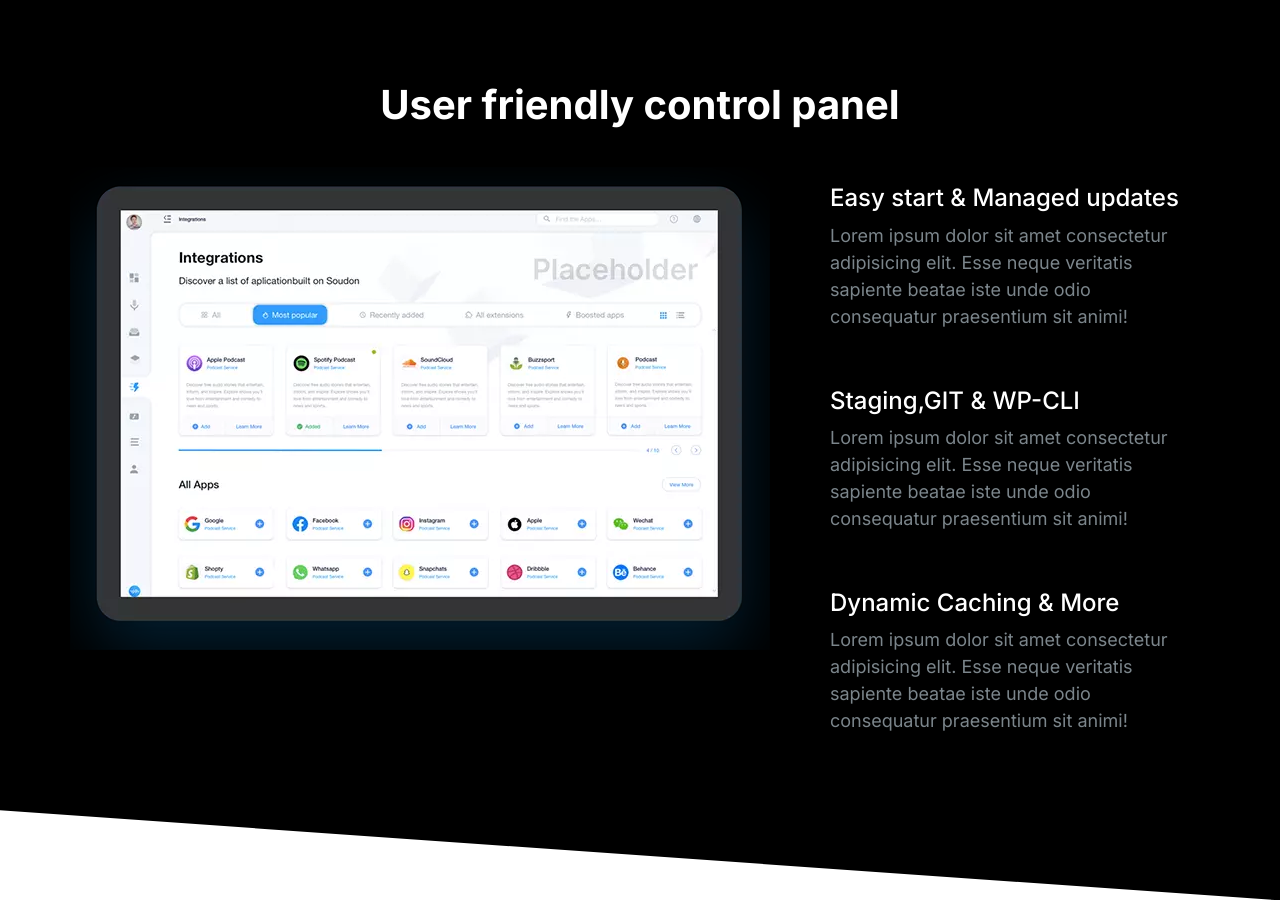
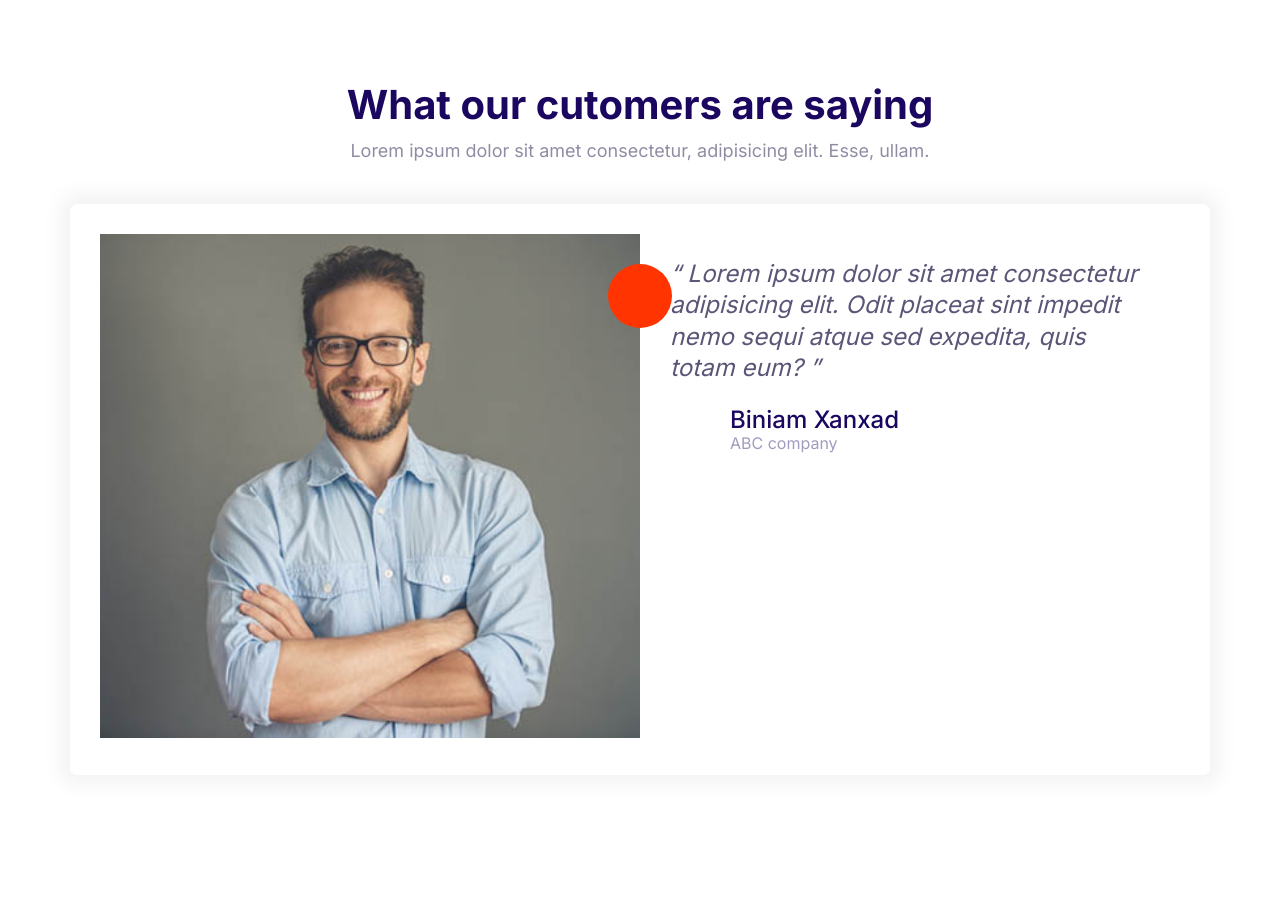
Before and after one commit to xanxad/moshify, a plain HTML site: page index.html in a window 1280 px wide. After the commit the page ends 825 px from the top, so only its background shows below. Drawn offline with Linux system fonts and the light colour scheme.

Commit message:
build the testimonial block template

```diff
--- a/index.html
+++ b/index.html
@@ -14,75 +14,49 @@
     <link rel="stylesheet" href="css/styles.css" />
   </head>
   <body>
-    <section class="block block--dark block--skewed-right">
+    <section class="block">
       <header class="block__header">
-        <h2>User friendly control panel</h2>
+        <h2>What our cutomers are saying</h2>
+        <p>
+          Lorem ipsum dolor sit amet consectetur, adipisicing elit. Esse, ullam.
+        </p>
       </header>
-      <div class="container grid grid--1x2 block-showcase">
-        <picture class="block-showcase__image">
-          <source
-            type="image/webp"
-            srcset="images/ipad.webp 1x, images/ipad@2x.webp 2x"
+      <div class="container">
+        <div class="card testimonial">
+          <div class="grid grid--1x2">
+            <div class="testimonial__image">
+              <img
+                src="images/testimonial.jpg"
+                alt="A happy, smiling customer"
               />
-          <source
-            type="image/png"
-            srcset="images/ipad.png 1x, images/ipad@2x.png 2x"
-          />
-          <img src="images/ipad.png" alt="" />
-        </picture>
-        <ul class="list">
-          <li>
+              <span class="icon-container icon-container--accent">
+                <svg class="icon icon--white icon--small">
+                  <use xlink:href="images/sprite.svg#quotes"></use>
+                </svg>
+              </span>
+            </div>
+            <blockquote class="quote">
+              <p class="quote__text">
+                Lorem ipsum dolor sit amet consectetur adipisicing elit. Odit
+                placeat sint impedit nemo sequi atque sed expedita, quis totam
+                eum?
+              </p>
+              <footer>
                 <div class="media">
                   <div class="media__image">
-                <svg class="icon icon--primary">
-                  <use xlink:href="images/sprite.svg#computer"></use>
+                    <svg class="icon icon--primary quote__line">
+                      <use xlink:href="images/sprite.svg#line"></use>
                     </svg>
                   </div>
                   <div class="media__body">
-                <h3 class="media__title">Easy start & Managed updates</h3>
-                <p>
-                  Lorem ipsum dolor sit amet consectetur adipisicing elit. Esse
-                  neque veritatis sapiente beatae iste unde odio consequatur
-                  praesentium sit animi!
-                </p>
+                    <h3 class="media__title quote__author">Biniam Xanxad</h3>
+                    <p class="quote__organization">ABC company</p>
                   </div>
                 </div>
-          </li>
-          <li>
-            <div class="media">
-              <div class="media__image">
-                <svg class="icon icon--primary">
-                  <use xlink:href="images/sprite.svg#growth"></use>
-                </svg>
-              </div>
-              <div class="media__body">
-                <h3 class="media__title">Staging,GIT & WP-CLI</h3>
-                <p>
-                  Lorem ipsum dolor sit amet consectetur adipisicing elit. Esse
-                  neque veritatis sapiente beatae iste unde odio consequatur
-                  praesentium sit animi!
-                </p>
+              </footer>
+            </blockquote>
           </div>
         </div>
-          </li>
-          <li>
-            <div class="media">
-              <div class="media__image">
-                <svg class="icon icon--primary">
-                  <use xlink:href="images/sprite.svg#wordpress"></use>
-                </svg>
-              </div>
-              <div class="media__body">
-                <h3 class="media__title">Dynamic Caching & More</h3>
-                <p>
-                  Lorem ipsum dolor sit amet consectetur adipisicing elit. Esse
-                  neque veritatis sapiente beatae iste unde odio consequatur
-                  praesentium sit animi!
-                </p>
-              </div>
-            </div>
-          </li>
-        </ul>
       </div>
     </section>
     <script src="js/main.js"></script>
```
Also changed, not shown: components/testimonial-block.html (added, +41 -0 lines). Lines whose indentation alone changed are shown as unchanged.
